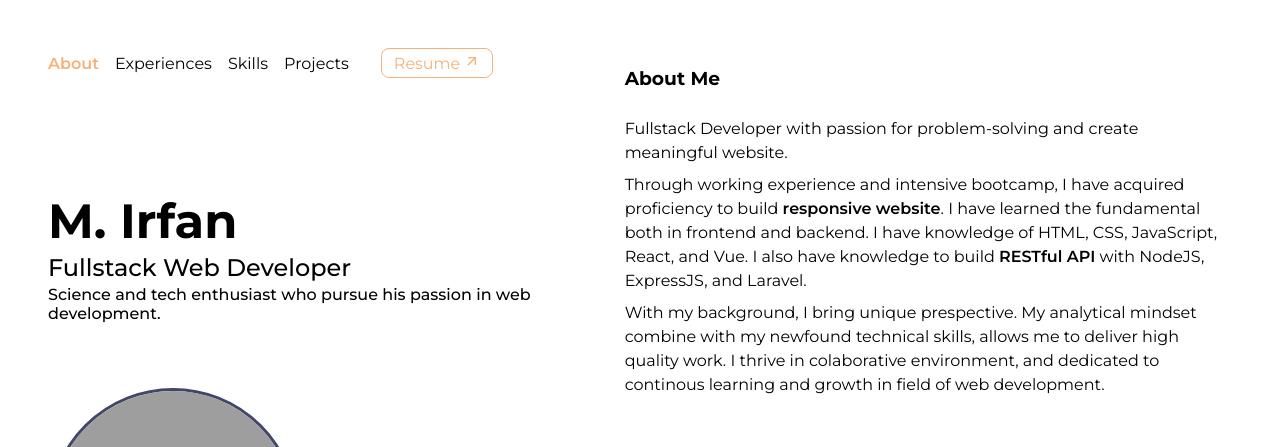
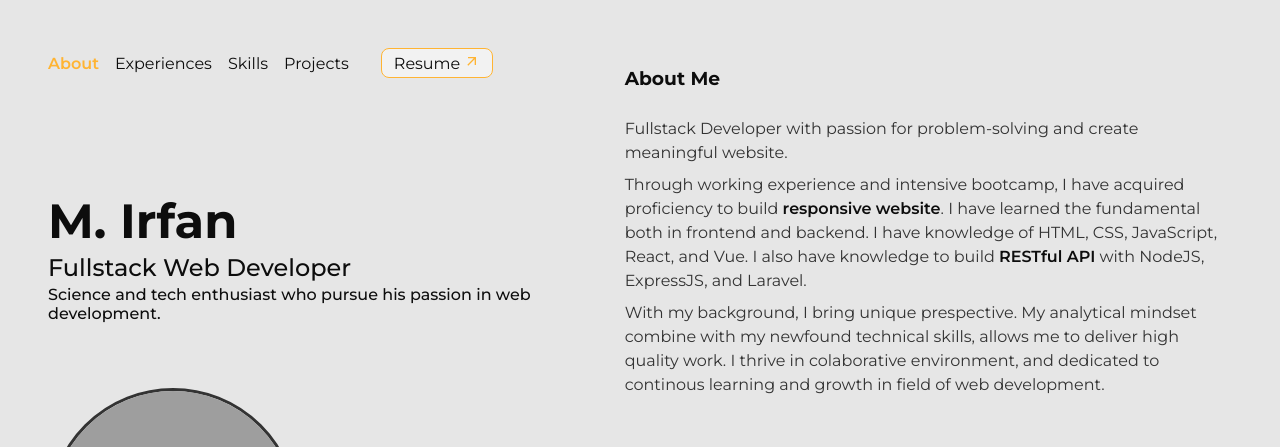
Before and after one commit to mirfanwebdev/mirfan-page, a Next.js app: page / in a window 1280 px wide. Shown: the top 447 px of the page. Built offline with nearby package versions, Linux system fonts and the light colour scheme; grey boxes are pictures that could not be loaded.

Commit message:
fix skillList items color

```diff
--- a/src/app/components/navbar.js
+++ b/src/app/components/navbar.js
@@ -84,7 +84,10 @@ export default function Navbar() {
           ))}
         </div>
         <Link className={styles.resume} target="_blank" href="resume.pdf">
-          Resume <MdArrowOutward />
+          Resume{" "}
+          <span className={styles.arrow}>
+            <MdArrowOutward />
+          </span>
         </Link>
       </div>
       <div className={styles.toggle}>
--- a/src/app/components/navbar.module.css
+++ b/src/app/components/navbar.module.css
@@ -23,8 +23,8 @@
 
 .resume {
   padding: 0.25rem 0.75rem;
-  /* background-color: var(--dark-secondary); */
-  color: var(--light-primary);
+  background-color: var(--text-primary);
+  color: var(--dark-primary);
   border: 1px solid var(--light-primary);
   border-radius: 0.5rem;
   transition: all 0.4s ease-in-out;
@@ -33,6 +33,16 @@
 .resume:hover {
   background-color: var(--light-primary);
   color: var(--dark-secondary);
+}
+
+.resume:hover .arrow {
+  color: var(--dark-primary);
+  scale: 1.5;
+}
+
+.arrow {
+  /* transition: all 0.4s ease-in-out; */
+  color: var(--light-primary);
 }
 
 .toggle {
--- a/src/app/components/skills.module.css
+++ b/src/app/components/skills.module.css
@@ -11,20 +11,21 @@
   gap: 0.5rem;
   justify-content: center;
   align-items: center;
-  background-color: var(--light-primary);
+  background-color: var(--text-primary);
+  color: var(--light-primary);
   padding: 0.5rem 0;
-  border: 2px solid var(--light-primary);
   border-radius: 8px;
+  box-shadow: var(--shadow-sm);
 }
 
 .skillItem:hover {
-  background-color: transparent;
-  color: var(--light-primary);
+  background-color: var(--hover-light);
+  /* color: var(--light-primary); */
 }
 
 @media screen and (max-width: 640px) {
   .skillList {
-    grid-template-columns: 42.5vw 42.5vw;
+    grid-template-columns: auto auto;
     font-size: 20px;
   }
 
--- a/src/app/globals.css
+++ b/src/app/globals.css
@@ -1,12 +1,14 @@
 :root {
   --max-width: 1100px;
   --border-radius: 12px;
-  --dark-primary: #2d3250;
-  --dark-secondary: #424769;
-  --light-primary: #f6b17a;
-  --hover-light: #f6b17a80;
-  --light-secondary: #7077a1;
-  --text-primary: #c5cbed;
+  --dark-primary: hsl(0, 0%, 5%);
+  --dark-secondary: hsl(0, 0%, 20%);
+  --light-primary: hsl(38, 100%, 60%);
+  --hover-light: hsl(38, 100%, 80%);
+  --light-secondary: hsl(0, 0%, 70%);
+  --bg-light: hsl(0, 0%, 90%);
+  --text-primary: hsl(0, 0%, 95%);
+  --shadow-sm: 0 1px 3px 0 rgb(0 0 0 / 0.1), 0 1px 2px -1px rgb(0 0 0 / 0.1);
   /* --font-mono: ui-monospace, Menlo, Monaco, "Cascadia Mono", "Segoe UI Mono",
     "Roboto Mono", "Oxygen Mono", "Ubuntu Monospace", "Source Code Pro",
     "Fira Mono", "Droid Sans Mono", "Courier New", monospace; */
@@ -20,8 +22,10 @@
 
 html,
 body {
-  /* background-color: var(--dark-primary); */
-  /* color: var(--text-primary); */
+  /* background-color: var(--dark-primary);
+  color: var(--text-primary); */
+  background-color: var(--bg-light);
+  color: var(--dark-primary);
   scroll-behavior: smooth;
 }
 
@@ -40,7 +44,6 @@ main {
   display: flex;
   gap: 1rem;
   justify-content: space-between;
-
 }
 
 .header-container {
--- a/src/app/page.module.css
+++ b/src/app/page.module.css
@@ -6,16 +6,16 @@
 
 .aboutSection h3 {
   padding: 1.2rem 0;
-  /* color: whitesmoke; */
 }
 
 .aboutSection p {
   line-height: 1.5;
+  color: var(--dark-secondary);
 }
 
 .aboutSection b {
   font-weight: 600;
-  /* color: whitesmoke; */
+  color: var(--dark-primary);
 }
 
 /* .projectSection > h3 {
@@ -73,6 +73,7 @@
 
 .footer {
   font-size: 0.9rem;
+  color: var(--dark-secondary);
 }
 
 .footer b {
```
